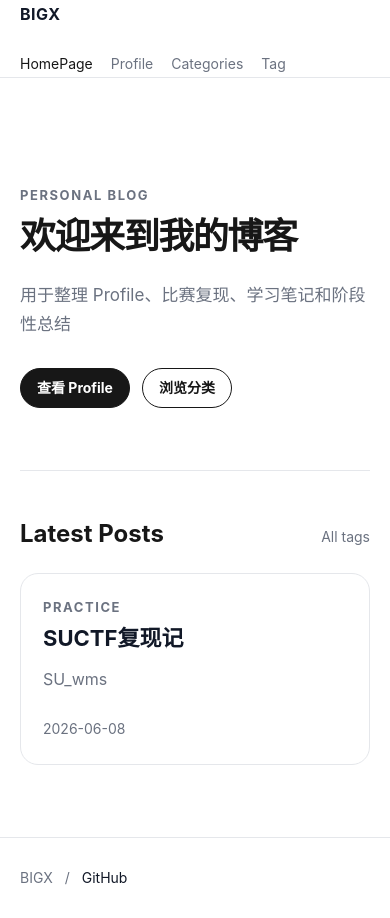
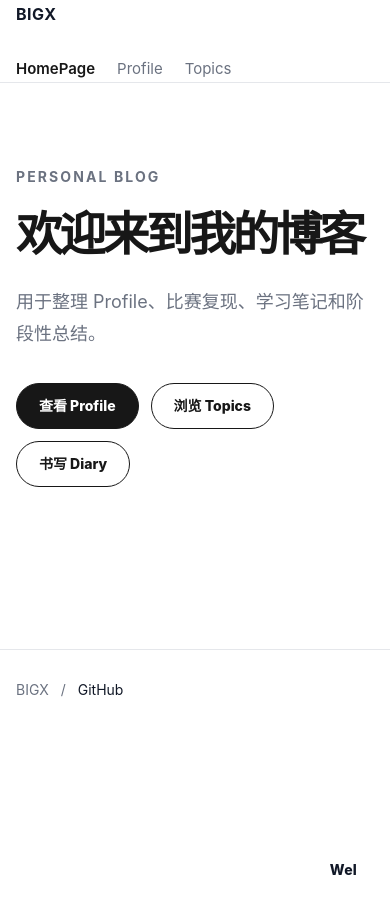
Before and after one commit to BIGX-bigx/BIGX-bigx.github.io, a Jekyll site: the page built from index.md, in a window 390 px wide. Built offline with Jekyll 4.4.1, drawn with Linux system fonts in a browser that asks for light colours.

Commit message:
Add topics hub and update homepage

```diff
--- a/_includes/nav.html
+++ b/_includes/nav.html
@@ -4,8 +4,7 @@
     <nav class="nav" aria-label="Main navigation">
       <a href="{{ '/' | relative_url }}" {% if page.url == '/' %}class="active"{% endif %}>HomePage</a>
       <a href="{{ '/profile/' | relative_url }}" {% if page.url == '/profile/' %}class="active"{% endif %}>Profile</a>
-      <a href="{{ '/categories/' | relative_url }}" {% if page.url == '/categories/' %}class="active"{% endif %}>Categories</a>
-      <a href="{{ '/tags/' | relative_url }}" {% if page.url == '/tags/' %}class="active"{% endif %}>Tag</a>
+      <a href="{{ '/topics/' | relative_url }}" {% if page.url contains '/topics/' or page.url contains '/categories/' or page.url contains '/tags/' %}class="active"{% endif %}>Topics</a>
     </nav>
   </div>
 </header>
--- a/assets/css/style.css
+++ b/assets/css/style.css
@@ -6,7 +6,7 @@
   --soft: #f8fafc;
   --link: #111827;
   --accent: #2563eb;
-  --max: 1280px;
+  --max: 1360px;
 }
 
 * {
@@ -35,7 +35,7 @@ a:hover {
 }
 
 .container {
-  width: min(var(--max), calc(100% - 40px));
+  width: min(var(--max), calc(100% - 32px));
   margin: 0 auto;
 }
 
@@ -53,10 +53,11 @@ a:hover {
   min-height: 64px;
   align-items: center;
   justify-content: space-between;
-  gap: 24px;
+  gap: 28px;
 }
 
 .brand {
+  min-width: 140px;
   font-weight: 700;
   letter-spacing: 0.03em;
 }
@@ -64,8 +65,9 @@ a:hover {
 .nav {
   display: flex;
   flex-wrap: wrap;
-  gap: 18px;
-  font-size: 14px;
+  gap: 22px;
+  margin-right: 36px;
+  font-size: 15px;
 }
 
 .nav a {
@@ -77,8 +79,84 @@ a:hover {
   color: var(--text);
 }
 
+.nav a.active {
+  font-weight: 600;
+}
+
 .page-shell {
   padding: 56px 0 72px;
+}
+
+.home-hero {
+  max-width: 1240px;
+  margin-left: -10px;
+  padding: 62px 0 122px;
+}
+
+.home-hero h1 {
+  max-width: 1240px;
+  margin: 0;
+  font-size: clamp(54px, 6.8vw, 96px);
+  line-height: 1.04;
+  letter-spacing: -0.075em;
+  white-space: nowrap;
+  transform: scaleX(1.035);
+  transform-origin: left center;
+}
+
+.home-hero .eyebrow {
+  margin-bottom: 20px;
+  font-size: 14px;
+  letter-spacing: 0.15em;
+}
+
+.home-hero-text {
+  max-width: 920px;
+  margin: 38px 0 0;
+  color: var(--muted);
+  font-size: 22px;
+}
+
+.home-actions {
+  display: flex;
+  flex-wrap: wrap;
+  gap: 18px;
+  margin-top: 34px;
+}
+
+.home-actions .button {
+  min-height: 46px;
+  padding: 0 22px;
+  font-weight: 800;
+}
+
+.welcome-corner {
+  position: fixed;
+  right: 36px;
+  bottom: 30px;
+  z-index: 20;
+  color: #111827;
+  font-size: 18px;
+  font-weight: 800;
+  letter-spacing: 0.01em;
+  pointer-events: none;
+}
+
+.welcome-corner::after {
+  content: "";
+  display: inline-block;
+  width: 8px;
+  height: 1.1em;
+  margin-left: 4px;
+  vertical-align: -0.18em;
+  background: #111827;
+  animation: welcome-blink 1s steps(1) infinite;
+}
+
+@keyframes welcome-blink {
+  50% {
+    opacity: 0;
+  }
 }
 
 .hero {
@@ -552,6 +630,142 @@ a:hover {
   margin: 0 0 18px;
 }
 
+.topics-layout {
+  display: grid;
+  grid-template-columns: 270px minmax(0, 1fr);
+  gap: 28px;
+  align-items: start;
+}
+
+.topics-aside {
+  display: grid;
+  gap: 12px;
+  position: sticky;
+  top: 88px;
+}
+
+.topics-aside-card {
+  display: block;
+  padding: 20px;
+  border: 1px solid var(--line);
+  border-radius: 18px;
+  background: #fff;
+}
+
+.topics-aside-card:hover {
+  border-color: #cbd5e1;
+  background: var(--soft);
+}
+
+.topics-aside-card span {
+  display: inline-flex;
+  margin-bottom: 12px;
+  padding: 4px 9px;
+  border: 1px solid var(--line);
+  border-radius: 999px;
+  color: var(--muted);
+  font-size: 11px;
+  font-weight: 700;
+  letter-spacing: 0.08em;
+  text-transform: uppercase;
+}
+
+.topics-aside-card h2 {
+  margin: 0 0 6px;
+  font-size: 22px;
+}
+
+.topics-aside-card p {
+  margin: 0;
+  color: var(--muted);
+  font-size: 14px;
+}
+
+.topics-post-panel {
+  min-width: 0;
+}
+
+.topics-posts {
+  display: grid;
+  gap: 14px;
+}
+
+.topics-post-card {
+  display: block;
+  padding: 24px;
+  border: 1px solid var(--line);
+  border-radius: 18px;
+  background: #fff;
+  color: var(--text);
+}
+
+.topics-post-card:hover {
+  border-color: #cbd5e1;
+  background: var(--soft);
+  color: var(--text);
+}
+
+.topics-post-meta {
+  margin-bottom: 12px;
+  color: var(--muted);
+  font-size: 13px;
+}
+
+.topics-post-card h2 {
+  margin: 0 0 8px;
+  font-size: 24px;
+}
+
+.topics-post-card p {
+  margin: 0 0 14px;
+  color: #374151;
+}
+
+.topics-tags {
+  display: flex;
+  flex-wrap: wrap;
+  gap: 8px;
+}
+
+.topics-tags span {
+  padding: 3px 9px;
+  border: 1px solid var(--line);
+  border-radius: 999px;
+  color: var(--muted);
+  font-size: 12px;
+}
+
+.topics-pagination {
+  display: flex;
+  flex-wrap: wrap;
+  align-items: center;
+  justify-content: center;
+  gap: 8px;
+  margin-top: 26px;
+  padding-top: 20px;
+  border-top: 1px solid var(--line);
+}
+
+.topics-page-btn {
+  min-width: 38px;
+  height: 38px;
+  padding: 0 12px;
+  border: 1px solid var(--line);
+  border-radius: 999px;
+  background: #fff;
+  color: var(--muted);
+  font: inherit;
+  font-size: 14px;
+  cursor: pointer;
+}
+
+.topics-page-btn:hover,
+.topics-page-btn.active {
+  border-color: var(--text);
+  background: var(--text);
+  color: #fff;
+}
+
 .archive-group {
   padding-bottom: 20px;
   border-bottom: 1px solid var(--line);
@@ -621,6 +835,36 @@ a:hover {
     flex-direction: column;
   }
 
+  .nav {
+    margin-right: 0;
+  }
+
+  .home-hero {
+    margin-left: 0;
+    padding: 26px 0 90px;
+  }
+
+  .home-hero h1 {
+    font-size: clamp(44px, 12vw, 64px);
+    white-space: normal;
+    transform: none;
+  }
+
+  .home-hero-text {
+    margin-top: 28px;
+    font-size: 18px;
+  }
+
+  .home-actions {
+    gap: 12px;
+  }
+
+  .welcome-corner {
+    right: 18px;
+    bottom: 18px;
+    font-size: 14px;
+  }
+
   .profile-grid {
     grid-template-columns: 1fr;
   }
@@ -633,4 +877,19 @@ a:hover {
     flex-direction: column;
     gap: 2px;
   }
+
+  .topics-layout {
+    grid-template-columns: 1fr;
+  }
+
+  .topics-aside {
+    position: static;
+  }
 }
+
+@media (max-width: 1100px) {
+  .home-hero h1 {
+    white-space: normal;
+    transform: none;
+  }
+}
--- a/index.md
+++ b/index.md
@@ -3,41 +3,57 @@ layout: default
 title: HomePage
 ---
 
-<section class="hero">
+<section class="home-hero">
   <p class="eyebrow">Personal Blog</p>
   <h1>欢迎来到我的博客</h1>
-  <p class="hero-text">
-    用于整理 Profile、比赛复现、学习笔记和阶段性总结
+  <p class="home-hero-text">
+    用于整理 Profile、比赛复现、学习笔记和阶段性总结。
   </p>
-  <div class="hero-actions">
+  <div class="home-actions">
     <a class="button" href="{{ '/profile/' | relative_url }}">查看 Profile</a>
-    <a class="button ghost" href="{{ '/categories/' | relative_url }}">浏览分类</a>
+    <a class="button ghost" href="{{ '/topics/' | relative_url }}">浏览 Topics</a>
+    <a class="button ghost" href="{{ '/diary/' | relative_url }}">书写 Diary</a>
   </div>
 </section>
 
+<div class="welcome-corner" aria-label="Welcome message">
+  <span id="welcome-typewriter"></span>
+</div>
 
-<section class="section">
-  <div class="section-head">
-    <h2>Latest Posts</h2>
-    <a href="{{ '/tags/' | relative_url }}">All tags</a>
-  </div>
+<script>
+  (function () {
+    var target = document.getElementById("welcome-typewriter");
+    if (!target) return;
 
-  {% if site.posts.size > 0 %}
-    <div class="post-list">
-      {% for post in site.posts %}
-        <article class="post-card">
-          <div>
-            <p class="eyebrow">{{ post.categories | join: " / " }}</p>
-            <h3><a href="{{ post.url | relative_url }}">{{ post.title }}</a></h3>
-            <p>{{ post.excerpt | strip_html | truncate: 110 }}</p>
-          </div>
-          <div class="post-meta">
-            <time datetime="{{ post.date | date_to_xmlschema }}">{{ post.date | date: "%Y-%m-%d" }}</time>
-          </div>
-        </article>
-      {% endfor %}
-    </div>
-  {% else %}
-    <p class="muted">还没有文章。你可以在 <code>_posts/</code> 中新增 Markdown 文件。</p>
-  {% endif %}
-</section>
+    var text = "Welcome to my blog!";
+    var index = 0;
+    var deleting = false;
+
+    function tick() {
+      target.textContent = text.slice(0, index);
+
+      if (!deleting && index < text.length) {
+        index += 1;
+        setTimeout(tick, 90);
+        return;
+      }
+
+      if (!deleting && index === text.length) {
+        deleting = true;
+        setTimeout(tick, 1200);
+        return;
+      }
+
+      if (deleting && index > 0) {
+        index -= 1;
+        setTimeout(tick, 45);
+        return;
+      }
+
+      deleting = false;
+      setTimeout(tick, 500);
+    }
+
+    tick();
+  })();
+</script>
```
Also changed, not shown: diary.md (added, +16 -0 lines), topics.md (added, +89 -0 lines).
